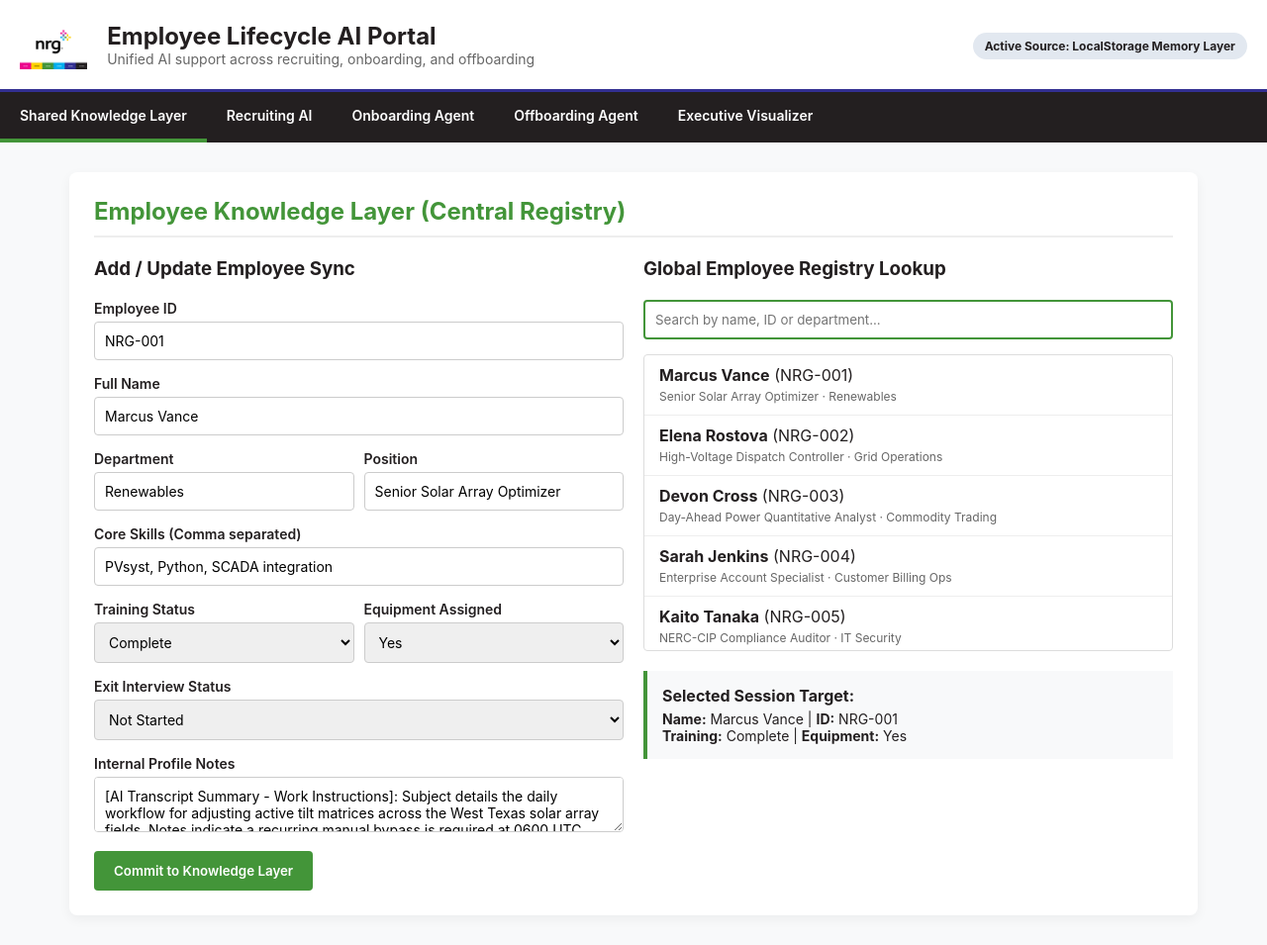
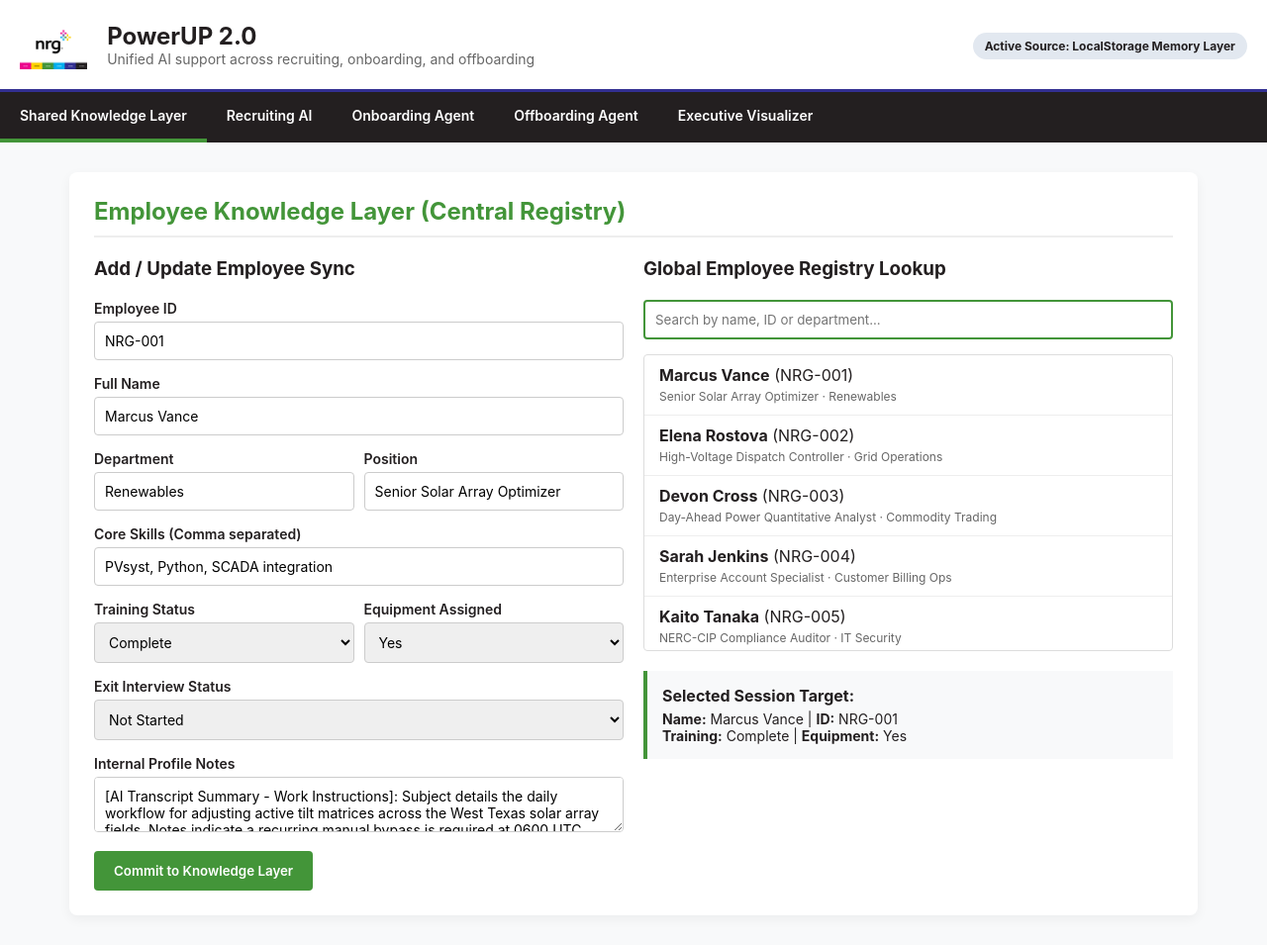
Before and after one commit to bookercomin/nrgmvp, a plain HTML site: page index.html in a window 1280 px wide. Shown: the whole page at 99% size. Drawn offline with Linux system fonts and the light colour scheme.

Commit message:
Rename header from 'Employee Lifecycle AI Portal' to 'PowerUP 2.0'

```diff
--- a/index.html
+++ b/index.html
@@ -368,7 +368,7 @@
         <div class="header-brand">
             <img src="nrg-energy.webp" alt="NRG Energy Logo" onerror="this.style.display='none';">
             <div class="header-text">
-                <h1>Employee Lifecycle AI Portal</h1>
+                <h1>PowerUP 2.0</h1>
                 <p>Unified AI support across recruiting, onboarding, and offboarding</p>
             </div>
         </div>
```
